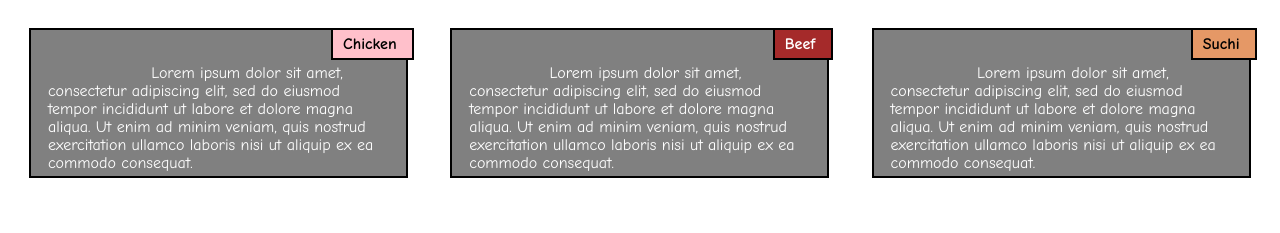
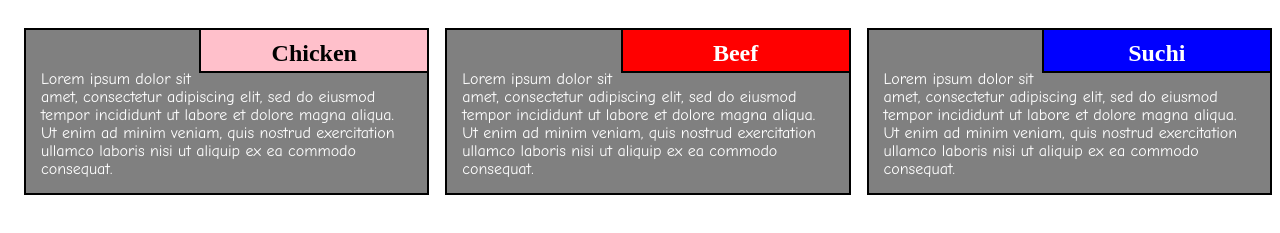
Before and after one commit to Konstantin-Krokhin/Konstantin-Krokhin.github.io, a plain HTML site: page index.html in a window 1280 px wide. Shown: the part 61-294 px from the top of the page. Drawn offline with Linux system fonts and the light colour scheme.

Commit message:
FINAL Version

```diff
--- a/css/styles.css
+++ b/css/styles.css
@@ -8,61 +8,78 @@ h1 {
   font-family:Comic Sans MS;
 }
 
+div {
+    display: block;
+}
+
 p {
-  border: 1px solid black;
   background-color: grey;
-  width: 90%;
-  height: 150px;
-  margin-right: auto;
-  margin-left: auto;
   font-family: Comic Sans MS;
   color: white;
-  padding: 8% 4% 4% 4%;
+  padding: 40px 15px 15px 15px;
   border: 2px solid black;
+  display: block;
+  margin-block-start: 1em;
+  margin-block-end: 1em;
+  margin-inline-start: 1em;
+  margin-inline-end: 0px;
 }
 
 .chicken
 {
-  position: relative;
-  top: -30%;
-  left: 80%;
+  float: right;
+  display:block;
   background-color: pink;
-  width: 8%;
-  height: 4%;
   text-align: center;
-  margin: 10px;
-  padding: 5px 10px 5px 10px;
+  margin: 0;
+  width: 230px;
+  height: 45px;
+  margin-block-start: 0.0em;
+  margin-block-end: 0.0em;
+  margin-inline-start: 0px;
+  margin-inline-end: 0px;
+  padding-top: 10px;
   color: black;
   border: 2px solid black;
+  font-weight: bold;
 }
 
 .beef
 {
-  position: relative;
-  top: -30%;
-  left: 86%;
-  background-color: #A52A2A;
-  width: 8%;
-  height: 4%;
+  float: right;
+  display:block;
+  background-color: red;
   text-align: center;
-  margin: 10px;
-  padding: 5px 10px 5px 10px;
+  margin: 0;
+  width: 230px;
+  height: 45px;
+  margin-block-start: 0.0em;
+  margin-block-end: 0.0em;
+  margin-inline-start: 0px;
+  margin-inline-end: 0px;
+  padding-top: 10px;
+  color: white;
   border: 2px solid black;
+  font-weight: bold;
 }
 
 .suchi
 {
-  position: relative;
-  top: -30%;
-  left: 85%;
-  background-color: #E59866;
-  width: 8%;
-  height: 4%;
+  float: right;
+  display:block;
+  background-color: blue;
   text-align: center;
-  margin: 10px;
-  padding: 5px 10px 5px 10px;
-  color: black;
+  margin: 0;
+  width: 230px;
+  height: 45px;
+  margin-block-start: 0.0em;
+  margin-block-end: 0.0em;
+  margin-inline-start: 0px;
+  margin-inline-end: 0px;
+  padding-top: 10px;
+  color: white;
   border: 2px solid black;
+  font-weight: bold;
 }
 
 /* Simple Responsive Framework. */
--- a/index.html
+++ b/index.html
@@ -12,9 +12,24 @@
 <h1>Our Menu</h1>
 
 <div class="row">
-  <div class="col-lg-4 col-md-6 col-sm-12"> <p> <span class = "chicken"> <b> Chicken </b> </span> Lorem ipsum dolor sit amet, consectetur adipiscing elit, sed do eiusmod tempor incididunt ut labore et dolore magna aliqua. Ut enim ad minim veniam, quis nostrud exercitation ullamco laboris nisi ut aliquip ex ea commodo consequat.</p></div>
-  <div class="col-lg-4 col-md-6 col-sm-12"><p> <span class = "beef"> <b> Beef </b> </span> Lorem ipsum dolor sit amet, consectetur adipiscing elit, sed do eiusmod tempor incididunt ut labore et dolore magna aliqua. Ut enim ad minim veniam, quis nostrud exercitation ullamco laboris nisi ut aliquip ex ea commodo consequat.</p></div>
-  <div class="col-lg-4 col-md-12 col-sm-12"><p> <span class = "suchi"> <b> Suchi </b> </span> Lorem ipsum dolor sit amet, consectetur adipiscing elit, sed do eiusmod tempor incididunt ut labore et dolore magna aliqua. Ut enim ad minim veniam, quis nostrud exercitation ullamco laboris nisi ut aliquip ex ea commodo consequat.</p></div>
+  <div class="col-lg-4 col-md-6 col-sm-12">
+  <section>
+  	<h2 class = "chicken"> Chicken </h2>
+  	<p> Lorem ipsum dolor sit amet, consectetur adipiscing elit, sed do eiusmod tempor incididunt ut labore et dolore magna aliqua. Ut enim ad minim veniam, quis nostrud exercitation ullamco laboris nisi ut aliquip ex ea commodo consequat.</p>
+  </section>
+  </div>
+  <div class="col-lg-4 col-md-6 col-sm-12">
+  	<section>
+	<h2 class = "beef"> Beef </h2>
+  	<p> Lorem ipsum dolor sit amet, consectetur adipiscing elit, sed do eiusmod tempor incididunt ut labore et dolore magna aliqua. Ut enim ad minim veniam, quis nostrud exercitation ullamco laboris nisi ut aliquip ex ea commodo consequat.</p>
+  </section>
+  </div>
+  <div class="col-lg-4 col-md-12 col-sm-12">
+  	<section>
+  	<h2 class = "suchi"> Suchi </h2>
+  	<p> Lorem ipsum dolor sit amet, consectetur adipiscing elit, sed do eiusmod tempor incididunt ut labore et dolore magna aliqua. Ut enim ad minim veniam, quis nostrud exercitation ullamco laboris nisi ut aliquip ex ea commodo consequat.</p>
+  </section>
+  </div>
 </div>
 
 </body>
```
